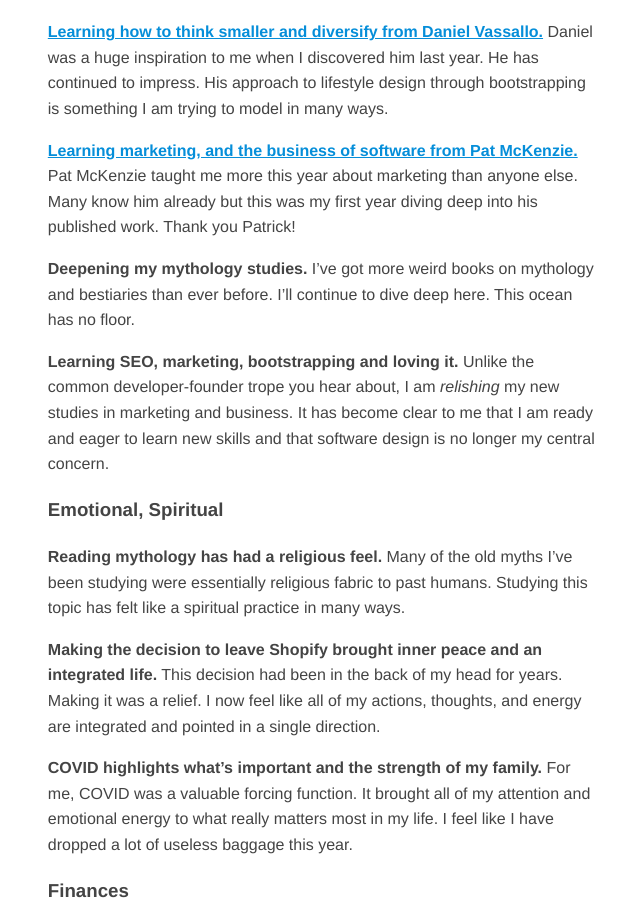
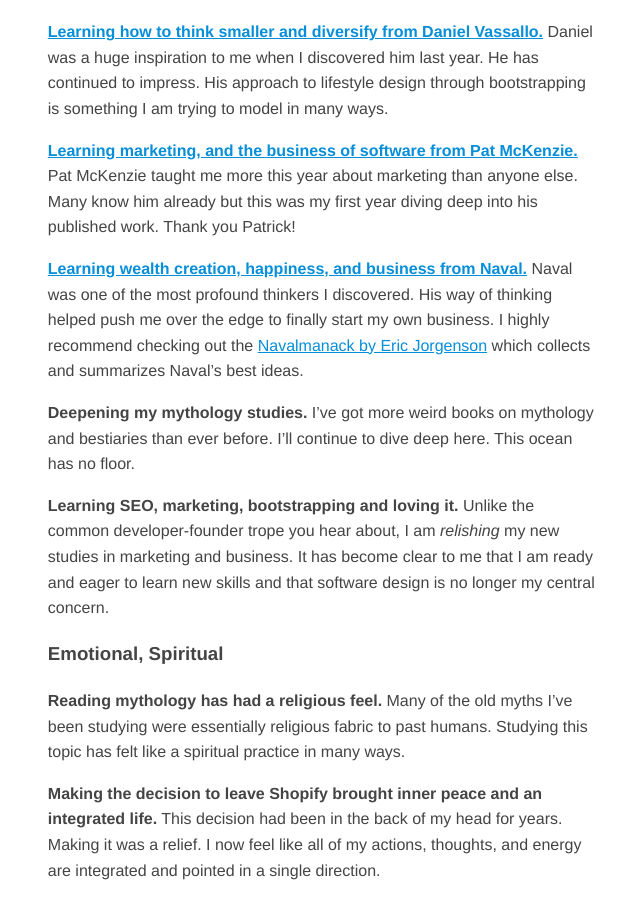
Before and after one commit to AWaselnuk/AWaselnuk.github.io, a Jekyll site: the page built from _posts/2020-12-31-year-in-review-2020.md, in a window 1280 px wide and 900 px high, scrolled down 6769 px. Shown: the whole window, without its empty margins (317-957 px from the left). Built offline with Jekyll 4.4.1, drawn with Linux system fonts in a browser that asks for light colours; comment, search, counter and statistics services are not loaded.

Commit message:
Add Naval to YIR 2020

```diff
--- a/_posts/2020-12-31-year-in-review-2020.md
+++ b/_posts/2020-12-31-year-in-review-2020.md
@@ -140,6 +140,8 @@
 [**Learning how to think smaller and diversify from Daniel Vassallo.**](https://twitter.com/dvassallo) Daniel was a huge inspiration to me when I discovered him last year. He has continued to impress. His approach to lifestyle design through bootstrapping is something I am trying to model in many ways.
 
 [**Learning marketing, and the business of software from Pat McKenzie.**](https://www.kalzumeus.com/greatest-hits/) Pat McKenzie taught me more this year about marketing than anyone else. Many know him already but this was my first year diving deep into his published work. Thank you Patrick!
+
+[**Learning wealth creation, happiness, and business from Naval.**](https://www.navalmanack.com/) Naval was one of the most profound thinkers I discovered. His way of thinking helped push me over the edge to finally start my own business. I highly recommend checking out the [Navalmanack by Eric Jorgenson](https://www.navalmanack.com/) which collects and summarizes Naval's best ideas.
 
 **Deepening my mythology studies.** I've got more weird books on mythology and bestiaries than ever before. I'll continue to dive deep here. This ocean has no floor.
 
```
